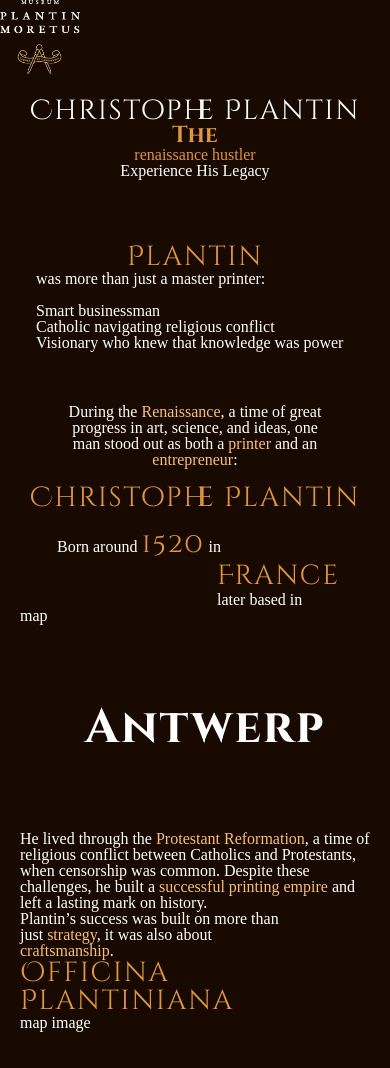
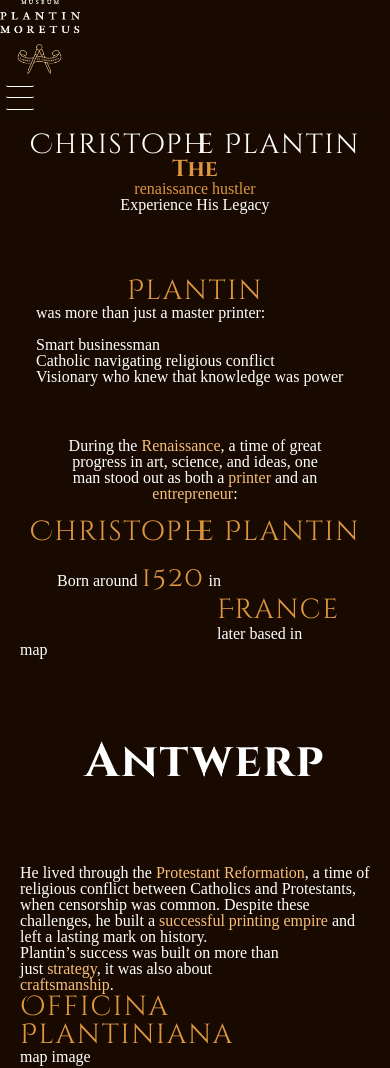
Before and after one commit to LinaKausch/integration-3, a website built with Vite: page index.html in a window 390 px wide. Shown: the top 1068 px of the page. Built offline with nearby package versions, Linux system fonts and the light colour scheme.

Commit message:
hamburger menu

```diff
--- a/index.html
+++ b/index.html
@@ -21,7 +21,7 @@
       srcset="
     ./src/assets/img/logo-small.avif 150w,
     ./src/assets/img/logo-mid.avif 693w" src="./src/assets/img/logo-mid.avif" alt="Plantin-Moretus museum logo">
-    <!-- <button class="hamburger" aria-label="Toggle navigation">
+    <button class="hamburger" aria-label="Toggle navigation">
       <span class="line"></span>
       <span class="line"></span>
       <span class="line"></span>
@@ -33,7 +33,7 @@
         <li>Plantin's hustles</li>
         <li>Officina Plantiniana</li>
       </ul>
-    </nav> -->
+    </nav>
 
   </header>
   <main>
--- a/src/styles/style.css
+++ b/src/styles/style.css
@@ -630,7 +630,7 @@
 }
 
 
-/* .hamburger {
+.hamburger {
     background-color: var(--background);
     border: none;
     cursor: pointer;
@@ -683,7 +683,7 @@
     border: 1px solid var(--cream);
     outline-offset: 2px;
     outline: 1px solid var(--cream);
-} */
+}
 
 
 @media (min-width: 840px) {
```
